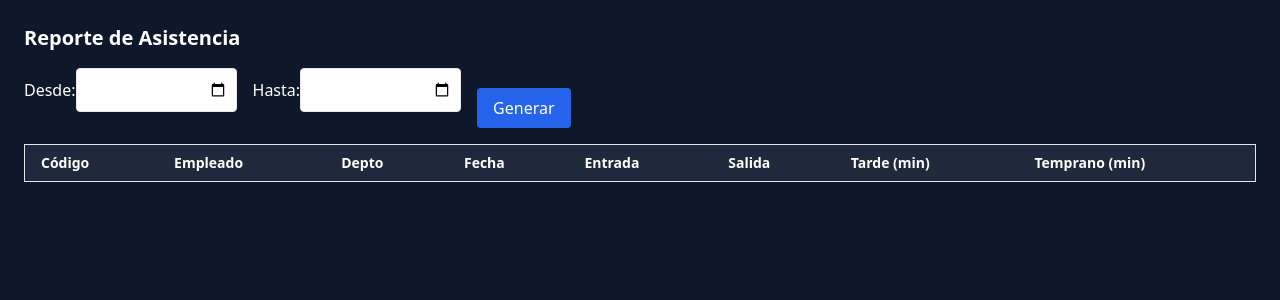
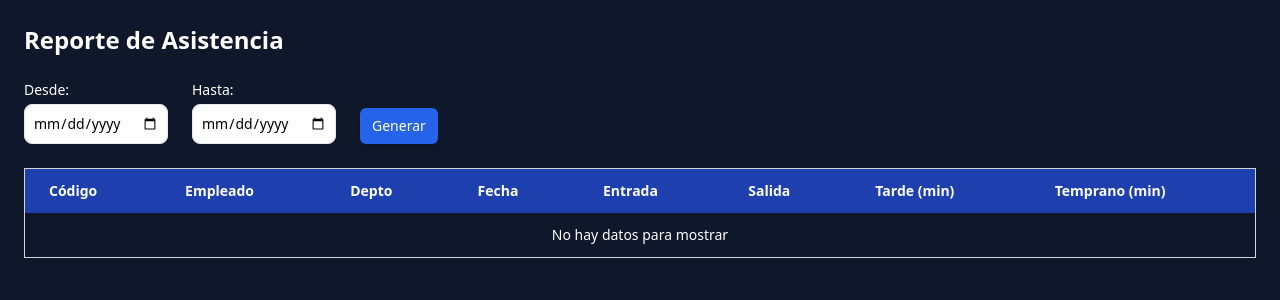
Before and after one commit to DaniPalma3000/Proyecto2, a React (Vite) app in the folder frontend/: page /reportes in a window 1280 px wide. Shown: the top 300 px of the page. Built offline with nearby package versions, Linux system fonts and the light colour scheme.

Commit message:
Un par de cambios a la interfaz

```diff
--- a/frontend/src/components/FaceScanner.jsx
+++ b/frontend/src/components/FaceScanner.jsx
@@ -1,4 +1,5 @@
 import React, { useRef, useEffect, useState } from 'react';
+import { Link } from 'react-router-dom';
 import * as faceapi from 'face-api.js';
 
 const FaceScanner = () => {
@@ -99,10 +100,37 @@ const FaceScanner = () => {
   }, []);
 
   return (
-    <div className="p-6">
-      <h2 className="text-xl font-bold mb-4">Escaneo Facial</h2>
-      <video ref={videoRef} autoPlay muted playsInline width="720" height="560" />
-      {mensaje && <p className="mt-4 text-green-400 text-lg font-semibold">{mensaje}</p>}
+    <div className="min-h-screen flex items-center justify-center bg-slate-900 text-white p-6">
+      <div className="flex flex-col items-center space-y-6 max-w-2xl w-full">
+        <h2 className="text-2xl font-bold text-center">Escaneo Facial</h2>
+
+        <video
+          ref={videoRef}
+          autoPlay
+          muted
+          playsInline
+          className="w-full max-w-lg rounded shadow"
+        />
+
+        {mensaje && (
+          <p className="text-green-400 text-lg font-semibold text-center">{mensaje}</p>
+        )}
+
+        <div className="space-x-4">
+          <Link
+            to="/login"
+            className="bg-blue-600 hover:bg-blue-700 text-white font-semibold py-2 px-4 rounded"
+          >
+            Iniciar Sesión
+          </Link>
+          <Link
+            to="/empleados"
+            className="bg-green-600 hover:bg-green-700 text-white font-semibold py-2 px-4 rounded"
+          >
+            Registrar Usuario
+          </Link>
+        </div>
+      </div>
     </div>
   );
 };
--- a/frontend/src/pages/Empleados.jsx
+++ b/frontend/src/pages/Empleados.jsx
@@ -1,10 +1,13 @@
 import React, { useState } from 'react';
 import * as faceapi from 'face-api.js';
+import { useNavigate } from 'react-router-dom';
+import { ArrowLeft } from 'lucide-react';
 
 const Empleados = () => {
   const [nombre, setNombre] = useState('');
   const [codigo, setCodigo] = useState('');
   const [foto, setFoto] = useState(null);
+  const navigate = useNavigate();
 
   const handleFotoChange = (e) => {
     const file = e.target.files[0];
@@ -68,9 +71,20 @@ const Empleados = () => {
   };
 
   return (
-    <div className="p-6">
-      <h2 className="text-xl font-bold mb-4">Registrar Empleado</h2>
-      <div className="space-y-4 max-w-md">
+    <div className="min-h-screen bg-slate-900 text-white relative">
+      {/* Top-left back arrow */}
+      <button
+        onClick={() => navigate(-1)}
+        className="absolute top-4 left-4 flex items-center text-white hover:text-gray-300"
+      >
+        <ArrowLeft className="mr-2" /> Volver
+      </button>
+
+      {/* Centered form */}
+      <div className="flex justify-center items-center h-screen">
+        <div className="bg-slate-800 p-6 rounded shadow-lg w-full max-w-md">
+          <h2 className="text-xl font-bold mb-4 text-center">Registrar Empleado</h2>
+          <div className="space-y-4">
             <input
               type="text"
               placeholder="Código"
@@ -88,10 +102,12 @@ const Empleados = () => {
             <input type="file" accept="image/*" onChange={handleFotoChange} />
             <button
               onClick={handleGuardar}
-          className="bg-blue-600 text-white px-4 py-2 rounded"
+              className="bg-blue-600 hover:bg-blue-700 text-white px-4 py-2 rounded w-full font-semibold"
             >
               Guardar Empleado
             </button>
+          </div>
+        </div>
       </div>
     </div>
   );
--- a/frontend/src/pages/LoginPage.jsx
+++ b/frontend/src/pages/LoginPage.jsx
@@ -1,6 +1,6 @@
-
 import React, { useState } from 'react';
 import { useNavigate } from 'react-router-dom';
+import { ArrowLeft } from 'lucide-react'; // Icono
 
 const LoginPage = () => {
   const [usuario, setUsuario] = useState('');
@@ -32,7 +32,15 @@ const LoginPage = () => {
   };
 
   return (
-    <div className="flex justify-center items-center h-screen bg-slate-900 text-white">
+    <div className="flex justify-center items-center h-screen bg-slate-900 text-white relative">
+      {/* Back arrow */}
+    <button
+            onClick={() => navigate(-1)}
+            className="absolute top-4 left-4 flex items-center text-white hover:text-gray-300"
+          >
+            <ArrowLeft className="mr-2" /> Volver
+          </button>
+
       <form onSubmit={handleSubmit} className="bg-slate-800 p-6 rounded shadow-md w-96 space-y-4 text-center">
         <img src="/galileo.svg" alt="Logo Galileo" className="h-20 mx-auto mb-2" />
         <h2 className="text-xl font-bold">Iniciar Sesión</h2>
--- a/frontend/src/pages/Reportes.jsx
+++ b/frontend/src/pages/Reportes.jsx
@@ -1,81 +1,100 @@
-
 import React, { useState } from 'react';
 
 const Reportes = () => {
   const [inicio, setInicio] = useState('');
   const [fin, setFin] = useState('');
   const [reporte, setReporte] = useState([]);
+  const [loading, setLoading] = useState(false);
+  const [error, setError] = useState('');
 
   const obtenerReporte = async () => {
     if (!inicio || !fin) {
-      alert('Debe seleccionar ambas fechas');
+      setError('Debe seleccionar ambas fechas');
       return;
     }
 
+    setError('');
+    setLoading(true);
+
     try {
       const res = await fetch(`http://localhost:3000/api/reportes/asistencia?inicio=${inicio}&fin=${fin}`);
+      if (!res.ok) throw new Error('No se pudo obtener el reporte');
       const data = await res.json();
       setReporte(data);
     } catch (err) {
       console.error('Error al obtener reporte:', err);
-      alert('No se pudo obtener el reporte');
+      setError('No se pudo obtener el reporte');
+    } finally {
+      setLoading(false);
     }
   };
 
   return (
     <div className="p-6">
-      <h2 className="text-xl font-bold mb-4">Reporte de Asistencia</h2>
-      <div className="flex gap-4 mb-4">
-        <div>
-          <label>Desde:</label>
+      <h2 className="text-2xl font-bold mb-6 text-white">Reporte de Asistencia</h2>
+
+      {error && <div className="bg-red-500 text-white p-3 mb-4 rounded">{error}</div>}
+
+      <div className="flex items-end gap-6 mb-6">
+        <div className="flex flex-col">
+          <label className="text-sm mb-1 text-gray">Desde:</label>
           <input
             type="date"
             value={inicio}
             onChange={(e) => setInicio(e.target.value)}
-            className="p-2 border rounded"
+            className="p-2 border rounded-lg shadow-sm text-sm focus:outline-none focus:ring-2 focus:ring-blue-500 text-black"
           />
         </div>
-        <div>
-          <label>Hasta:</label>
+        <div className="flex flex-col">
+          <label className="text-sm mb-1 text-gray">Hasta:</label>
           <input
             type="date"
             value={fin}
             onChange={(e) => setFin(e.target.value)}
-            className="p-2 border rounded"
+            className="p-2 border rounded-lg shadow-sm text-sm focus:outline-none focus:ring-2 focus:ring-blue-500 text-black"
           />
         </div>
-        <button onClick={obtenerReporte} className="bg-blue-600 text-white px-4 py-2 rounded h-fit mt-5">
-          Generar
+        <button
+          onClick={obtenerReporte}
+          className="bg-blue-600 text-white text-sm px-3 py-2 rounded-md shadow-md hover:bg-blue-700 focus:outline-none focus:ring-2 focus:ring-blue-500"
+        >
+          {loading ? 'Generando...' : 'Generar'}
         </button>
       </div>
 
       <div className="overflow-x-auto">
-        <table className="min-w-full text-sm text-left border">
-          <thead className="bg-slate-800 text-white">
+        <table className="min-w-full text-sm text-left border border-gray-300">
+          <thead className="bg-blue-800 text-white">
             <tr>
-              <th className="px-4 py-2">Código</th>
-              <th className="px-4 py-2">Empleado</th>
-              <th className="px-4 py-2">Depto</th>
-              <th className="px-4 py-2">Fecha</th>
-              <th className="px-4 py-2">Entrada</th>
-              <th className="px-4 py-2">Salida</th>
-              <th className="px-4 py-2">Tarde (min)</th>
-              <th className="px-4 py-2">Temprano (min)</th>
+              <th className="px-6 py-3">Código</th>
+              <th className="px-6 py-3">Empleado</th>
+              <th className="px-6 py-3">Depto</th>
+              <th className="px-6 py-3">Fecha</th>
+              <th className="px-6 py-3">Entrada</th>
+              <th className="px-6 py-3">Salida</th>
+              <th className="px-6 py-3">Tarde (min)</th>
+              <th className="px-6 py-3">Temprano (min)</th>
             </tr>
           </thead>
           <tbody>
-            {reporte.map((r, i) => (
-              <tr key={i} className="border-t">
-                <td className="px-4 py-2">{r.codigo_empleado}</td>
-                <td className="px-4 py-2">{r.nombre_empleado}</td>
-                <td className="px-4 py-2">{r.departamento}</td>
-                <td className="px-4 py-2">{r.fecha}</td>
-                <td className="px-4 py-2">{r.hora_entrada || '--'}</td>
-                <td className="px-4 py-2">{r.hora_salida || '--'}</td>
-                <td className="px-4 py-2">{r.minutos_tarde}</td>
-                <td className="px-4 py-2">{r.minutos_temprano}</td>
+            {reporte.length > 0 ? (
+              reporte.map((r, i) => (
+                <tr key={i} className={`border-t ${i % 2 === 0 ? 'bg-gray-50' : 'bg-white'}`}>
+                  <td className="px-6 py-3">{r.codigo_empleado}</td>
+                  <td className="px-6 py-3">{r.nombre_empleado}</td>
+                  <td className="px-6 py-3">{r.departamento}</td>
+                  <td className="px-6 py-3">{r.fecha}</td>
+                  <td className="px-6 py-3">{r.hora_entrada || '--'}</td>
+                  <td className="px-6 py-3">{r.hora_salida || '--'}</td>
+                  <td className="px-6 py-3">{r.minutos_tarde}</td>
+                  <td className="px-6 py-3">{r.minutos_temprano}</td>
+                </tr>
+              ))
+            ) : (
+              <tr>
+                <td colSpan="8" className="px-6 py-3 text-center">No hay datos para mostrar</td>
               </tr>
-            ))}
+            )}
           </tbody>
         </table>
       </div>
```
Lines whose indentation alone changed are shown as unchanged.
